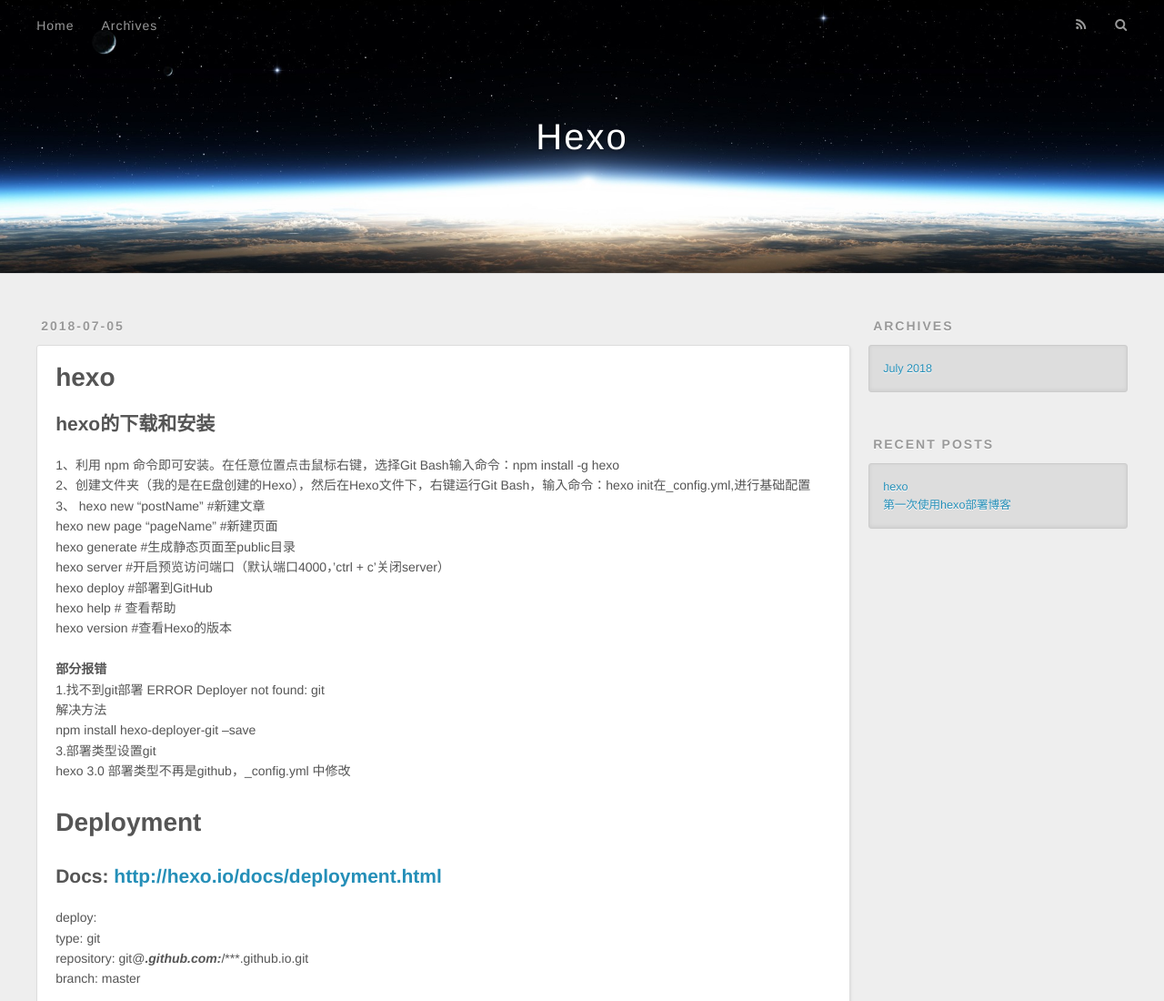
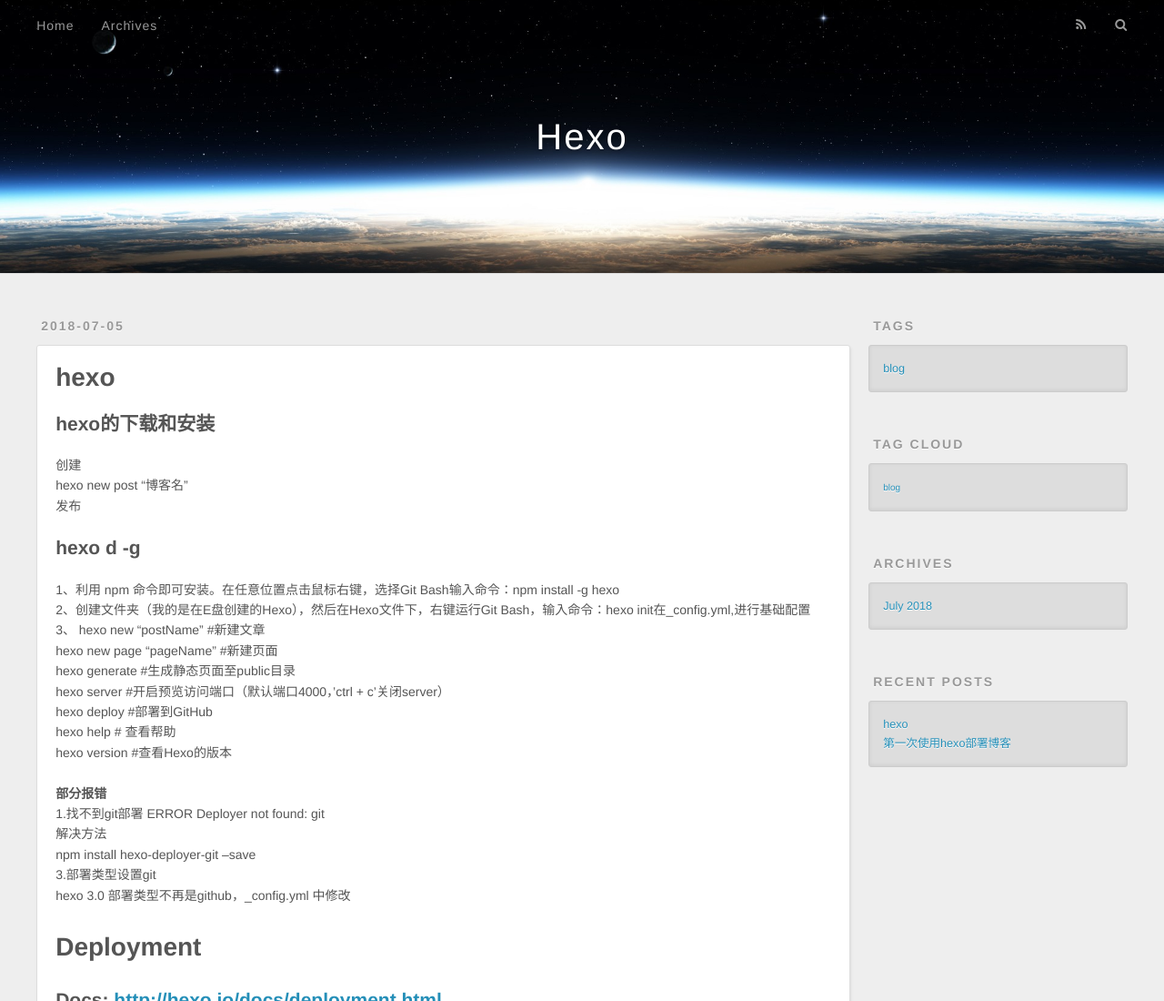
Before and after one commit to quintushorace/blog, a plain HTML site: page index.html in a window 1280 px wide. Shown: the top 1100 px of the page at 91% size. Drawn offline with nearby package versions, Linux system fonts and the light colour scheme.

Commit message:
blog update

```diff
--- a/index.html
+++ b/index.html
@@ -84,7 +84,8 @@
 
     <div class="article-entry" itemprop="articleBody">
 
-        <h2 id="hexo的下载和安装"><a href="#hexo的下载和安装" class="headerlink" title="hexo的下载和安装"></a>hexo的下载和安装</h2><p>1、利用 npm 命令即可安装。在任意位置点击鼠标右键，选择Git Bash输入命令：npm install -g hexo<br>2、创建文件夹（我的是在E盘创建的Hexo），然后在Hexo文件下，右键运行Git Bash，输入命令：hexo init在_config.yml,进行基础配置<br>3、 hexo new “postName” #新建文章<br>    hexo new page “pageName” #新建页面<br>    hexo generate #生成静态页面至public目录<br>    hexo server #开启预览访问端口（默认端口4000，’ctrl + c’关闭server）<br>    hexo deploy #部署到GitHub<br>    hexo help  # 查看帮助<br>    hexo version  #查看Hexo的版本</p>
+        <h2 id="hexo的下载和安装"><a href="#hexo的下载和安装" class="headerlink" title="hexo的下载和安装"></a>hexo的下载和安装</h2><p>创建<br>hexo new post “博客名”<br>发布</p>
+<h2 id="hexo-d-g"><a href="#hexo-d-g" class="headerlink" title="hexo d -g"></a>hexo d -g</h2><p>1、利用 npm 命令即可安装。在任意位置点击鼠标右键，选择Git Bash输入命令：npm install -g hexo<br>2、创建文件夹（我的是在E盘创建的Hexo），然后在Hexo文件下，右键运行Git Bash，输入命令：hexo init在_config.yml,进行基础配置<br>3、 hexo new “postName” #新建文章<br>    hexo new page “pageName” #新建页面<br>    hexo generate #生成静态页面至public目录<br>    hexo server #开启预览访问端口（默认端口4000，’ctrl + c’关闭server）<br>    hexo deploy #部署到GitHub<br>    hexo help  # 查看帮助<br>    hexo version  #查看Hexo的版本</p>
 <p><strong> 部分报错 </strong><br>1.找不到git部署 ERROR Deployer not found: git<br>解决方法<br>    npm install hexo-deployer-git –save<br>3.部署类型设置git<br>hexo 3.0 部署类型不再是github，_config.yml 中修改</p>
 <h1 id="Deployment"><a href="#Deployment" class="headerlink" title="Deployment"></a>Deployment</h1><h2 id="Docs-http-hexo-io-docs-deployment-html"><a href="#Docs-http-hexo-io-docs-deployment-html" class="headerlink" title="Docs: http://hexo.io/docs/deployment.html"></a>Docs: <a href="http://hexo.io/docs/deployment.html" target="_blank" rel="noopener">http://hexo.io/docs/deployment.html</a></h2><p>deploy:<br>  type: git<br>  repository: git@<strong><em>.github.com:</em></strong>/***.github.io.git<br>  branch: master</p>
 <ol start="4">
@@ -97,6 +98,8 @@
     <footer class="article-footer">
       <a data-url="http://yoursite.com/2018/07/05/hexo/" data-id="cjj8j3y2i0000f4ugif7m3ib9" class="article-share-link">Share</a>
 
+
+  <ul class="article-tag-list"><li class="article-tag-list-item"><a class="article-tag-list-link" href="/tags/blog/">blog</a></li></ul>
 
     </footer>
   </div>
@@ -154,8 +157,22 @@
 
 
 
+  <div class="widget-wrap">
+    <h3 class="widget-title">Tags</h3>
+    <div class="widget">
+      <ul class="tag-list"><li class="tag-list-item"><a class="tag-list-link" href="/tags/blog/">blog</a></li></ul>
+    </div>
+  </div>
 
 
+
+
+  <div class="widget-wrap">
+    <h3 class="widget-title">Tag Cloud</h3>
+    <div class="widget tagcloud">
+      <a href="/tags/blog/" style="font-size: 10px;">blog</a>
+    </div>
+  </div>
 
 
 
```
Also changed, not shown: 2018/07/05/hexo/index.html (+23 -5 lines), 2018/07/05/第一次使用hexo部署博客/index.html (+14 -0 lines), archives/2018/07/index.html (+14 -0 lines), archives/2018/index.html (+14 -0 lines), archives/index.html (+14 -0 lines), tags/blog/index.html (+3 -30 lines).
